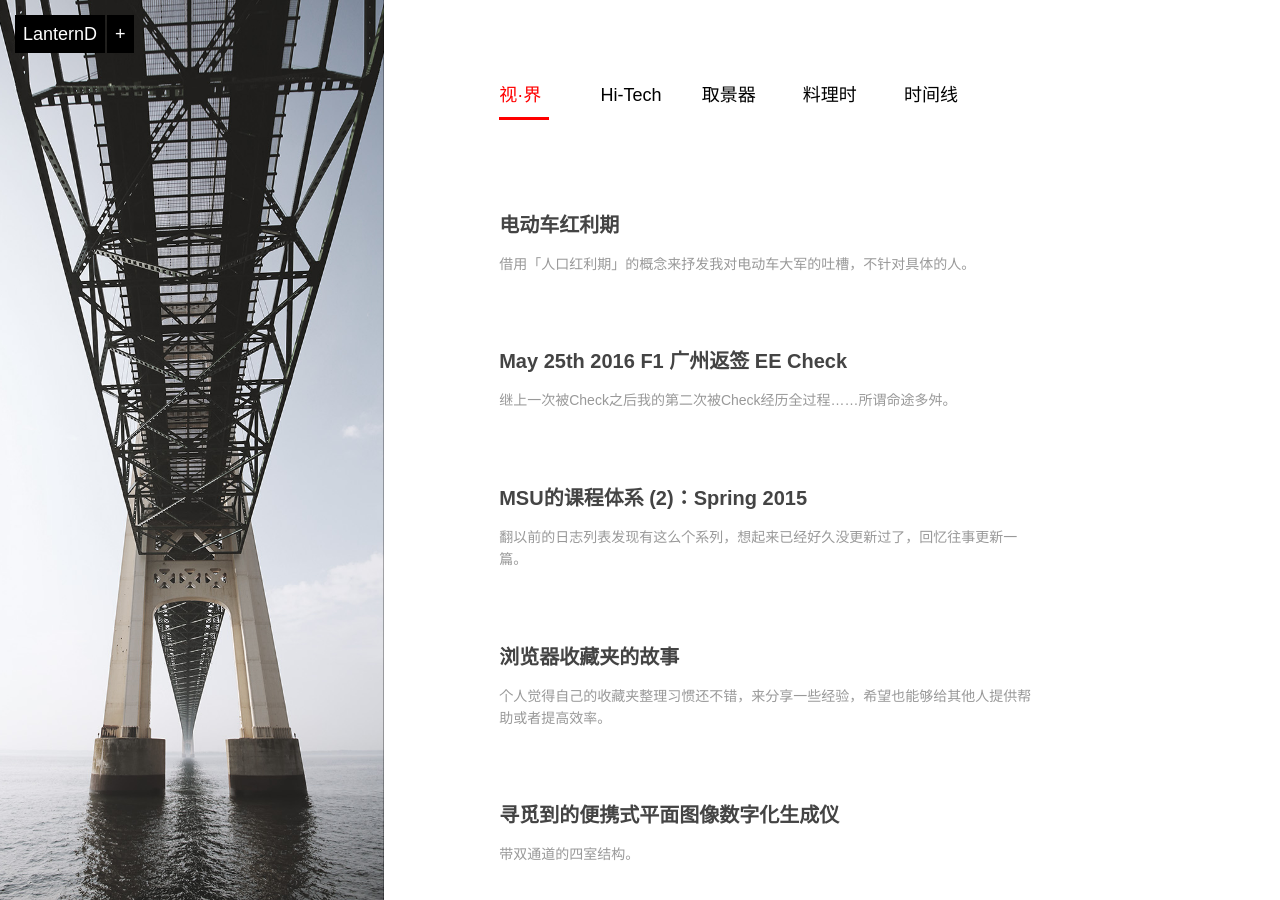
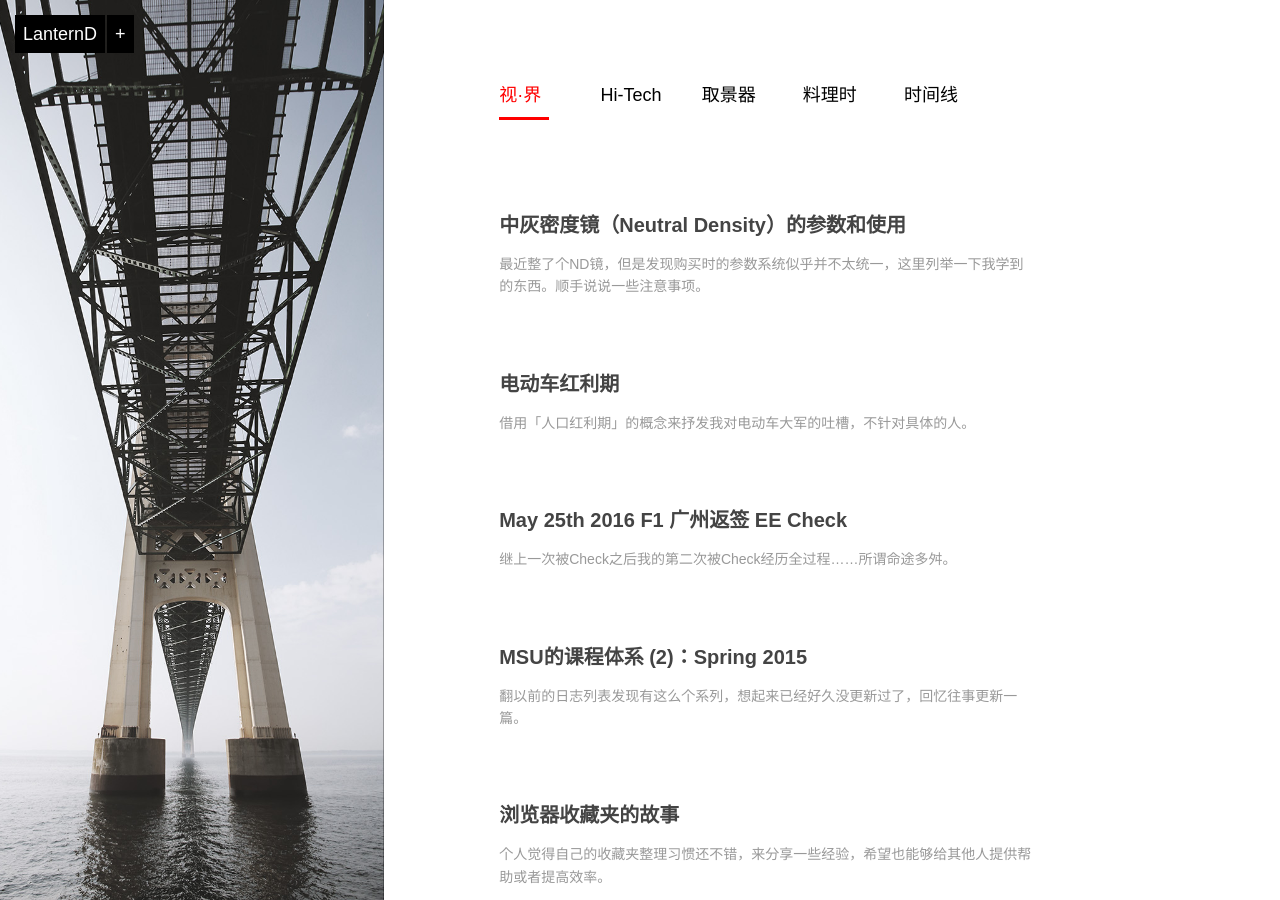
Before and after one commit to LanternD/lanternd.github.io, a Jekyll site: the page built from index.html, in a window 1280 px wide and 900 px high. Built offline with Jekyll 4.4.1, drawn with Linux system fonts in a browser that asks for light colours; the list of posts is cut into pages by our own code.

Commit message:
New post: ND filter introduction

```diff
--- a/blog/_posts/2016-05-26-usa-f1-visa-2nd-check.md
+++ b/blog/_posts/2016-05-26-usa-f1-visa-2nd-check.md
@@ -20,7 +20,7 @@ date: 2016-05-26 12:23:34
 
 　材料列表其实很容易弄到，对F1签证来说就不用相信网上那些长篇大论了。就是确认要递签以后去网银或者中信银行ATM交钱，然后得到收据，之后登录网站之后他会自动识别出你的收据号，不需要自己一个个往里输入。
 
-　最后一步，平时生成「面签确认信」的那个地方现在会变成「文件提交信（Drop Box Confirmation Letter）」。
+　最后一步，平时生成「面签确认信」的那个地方现在会变成「文件提交信（Drop Box Confirmation Letter）」，这个文件上很详细地写了你要提交的材料列表，基本按照上面的弄就行了，不用额外弄什么别的东西。
 
 　弄这个的时候我已经在中信银行（珠江新城支行）了（地址：广州市金穗路32号）。结果发现东西需要打印，后来问了工作人员，然后又自己找了找，最后在「汇美大厦」背面发现了一家打印店，叫「天意快印」，丫的一张纸要一块钱。
 
@@ -141,24 +141,24 @@ Status Updated Date:17-May-2016）你的护照仍然于领事馆中
 
 （M：Me，V：VO）
 
-M: Good Morning.
-V:  Hold a second. I'll be ready soon.
-M: OK.
-(30 seconds later)
-V: Hi.
-M: Hi. I tried to apply for my F1 visa via drop off service, however I received a 221(g) notice. And I bring all the required documents here today.
-（VO继续面无表情，我交材料）
-V: What's your research field?
-M: It's about embedded system, in Electrical Engineering.
-(10 seconds later)
-V: Are you still in the same program?
-M: Yep.
-(20 seconds later)
-V: Are you still doing the same research as before?
-M: Yep.
-(30 seconds, 从右侧文件夹抽出绿纸——又一张221(g))
-V: Your application needs some more time to process. But it would be quicker this time.
-M: OK. Thank you.
+M: Good Morning.<br>
+V:  Hold a second. I'll be ready soon.<br>
+M: OK.<br>
+(30 seconds later)<br>
+V: Hi.<br>
+M: Hi. I tried to apply for my F1 visa via drop off service, however I received a 221(g) notice. And I bring all the<br> required documents here today.<br>
+（VO继续面无表情，我交材料）<br>
+V: What's your research field?<br>
+M: It's about embedded system, in Electrical Engineering.<br>
+(10 seconds later)<br>
+V: Are you still in the same program?<br>
+M: Yep.<br>
+(20 seconds later)<br>
+V: Are you still doing the same research as before?<br>
+M: Yep.<br>
+(30 seconds, 从右侧文件夹抽出绿纸——又一张221(g))<br>
+V: Your application needs some more time to process. But it would be quicker this time. <br>
+M: OK. Thank you. <br>
 
 　后来他一直面无表情，也不和我说「Thank you」或者「Good Bye」，感觉思绪还在上一个老奶奶身上。
 
--- /dev/null
+++ b/hi-tech/_posts/2016-06-16-nd-filter-introduction.md
@@ -0,0 +1,118 @@
+---
+layout: post
+title:  中灰密度镜（Neutral Density）的参数和使用
+description:  最近整了个ND镜，但是发现购买时的参数系统似乎并不太统一，这里列举一下我学到的东西。顺手说说一些注意事项。
+permalink: /nd-filter-introduction/
+categories: [HiTech]
+tags: [ND, 相机, 滤镜, 中灰镜, 减光, 参数]
+date: 2016-06-17 11:29:12
+---
+
+## 首映
+
+　中灰镜是个拍摄风光照片的神器，算是进阶必备。甚至比UV（紫外线滤光镜）和CPL（偏振镜）还值得拥有。
+
+　（理想的）中灰镜能够在不改变物体颜色的前提下把曝光值压低，从而反过来能够**延长曝光时间**。
+
+　然而有时候搜索ND的时候会出来两种参数系统，一种是整数（ND2/4/8/.../1000），另一套系统是小数（ND0.3/0.6/0.9...），那么它们之间怎么切换呢，互相怎么对应上呢？
+
+## 整数系统
+
+### 命名原则
+
+　ND1是标准的亮度，也就是不加任何滤镜的情况，事实上也没有这样的ND镜。这个系统是ND2起步，ND2的**进光量**是ND1的一半。ND4则是1/4，ND8是1/8，依此类推。能买到的有2/4/8/16/32/64/128/256/500/1000/2000等。但是常见的还是2、4、8、500、1000这几个。
+
+　这个系列一般到256都还是有个位、十位数的，到了512的时候就被舍去后两位，变成了「500」。「ND1000」和「ND2000」同理。
+
+### 可调中灰密度镜
+
+　还有一种叫**可调ND镜**。据我所知其原理类似于两片叠在一起的偏振镜，如果恰好两片镜偏振方向重合，那么进来的光就是原来的一半。如果偏振方向垂直，那么减光效果达到最大。一般能买到的可调的ND镜范围都是ND2-400，这个可能是行业标准。也有些奇葩的是ND3-400。但是ND400好像不按套路（2的n次方）出牌？没办法，可能也是这种镜的物理原理导致的，进光量不是1/2的整数倍，和数值没法对应上。
+
+　可调ND镜又分为**有级**的和**无级可调**的。这个主要是旋转结构的机械原理上的区别来实现的。我个人建议买有级的，因为方便算数或者调整相机参数。
+
+### 与曝光补偿的对应关系
+
+　每台相机上都有个参数叫「曝光补偿」（EV，Exposure Value）。通常来说可调的范围在-3到+3之间，以1/3为步长。更高端的相机可以有更大的范围和更细的步长。每一个整数的变化我们称为「1档」（1 stop）。比如，-2和0之间差了两档。
+
+　ND镜的减光效果和曝光补偿有什么关系呢？实际上1档就是和相邻数值相比，一半曝光量的变化，正常曝光量以0为基准。比如-3档就是1/8的曝光量，+3就是8倍的曝光量。
+
+　这样一来就比较清楚了。由于ND只能减光，不能增加光，所以ND2就是减1档，ND4是减2档，ND8减3档，依此类推，ND1000就是减10档曝光值。总之就是，对于「ND**x**」，档数就是**log2(x)**。用过曝光补偿的同学都知道，其实3档已经很多很多了，足够把照片变得特别暗。
+
+### 快门时间
+
+　对于一个NDx滤镜，为了让**曝光量相同**，我们需要把**快门设定为原来的x倍**。那么我们能够把在这段时间内变化的风景都记录下来，创造出独特的影像。在更为苛刻的条件下，比如ND1000，足够把大白天变成「夜景」。为了获得相同的曝光，快门时间需要变为原来的1000倍（准确来说是1024倍），大白天的行人也可以变成动态效果，白云也会留下一条丝状的轨迹。
+
+### ND滤镜的叠加
+
+　把两块整数系统的ND滤镜叠加在一起，用到的是乘法：例如ND1000可以用两块ND32的滤镜组合得到（32*32=1024）。这一点还是比较有意思。
+
+## 小数系统
+
+　小数系统在国内的购物网站不太常见，美国可能比较常用。
+
+### 命名原则
+
+　和整数的最大区别是它在计算过程中用的是**10为底的对数**。
+
+　log10(2)=0.3——一半的曝光量。
+
+　剩下的就好说了：0.6=log10(4)=2*log10(2)——四分之一的曝光量；0.9对应着八分之一。
+
+### 和曝光补偿的对应关系
+
+　这部分也很好说，由上面提到的可以很容易得知：0.3是1档，0.6是2档，0.9是3档……由于已经取过对数了，以「0.3」为倍数的这个系统可以很容易求出「档数」，对于调整参数也会容易一些。
+
+### 快门时间
+
+　快门时间的变化和整数系统是一致的，就是计算公式绕一下。小数系统NDx的滤镜，得先用x除以3，得到一个整数y。然后延长后的快门时间就是原来的2的y次方倍。
+
+### ND滤镜的叠加
+
+　依旧得益于取了对数的系统，ND滤镜的叠加计算方法可以从乘法变成加法。比如两块ND0.9的滤镜叠加，得到的是ND1.8的效果。
+
+　这点应该也是不难理解的。
+
+### 与整数系统的转换
+
+　关于这两个系统的最后一点要说的就是两者之间的转换了。
+
+　由于我们引入了档数的概念，用它作为中间变量不难得到对应的值。
+
+ND2 = ND0.3 = 1档
+ND4 = ND0.6 = 2档
+ND8 = ND0.9 = 3档
+……
+ND1000 = ND3.0 = 10档
+ND2000 = ND3.3 = 11档
+
+## ND滤镜物语
+
+　下面再说说ND镜的相关内容，因为以后应该也不会再写相关的东西了，顺手把一些想法给补上。
+
+### 拍摄使用
+
+　使用ND镜的前提是必须有三脚架，因为长曝光基本手持是要废片的，更多可参考[这里](/tripod-usage/)。
+
+　另外就是学会**参数的计算和转换**。用档数比较高的ND镜，测光测出来很可能需要大于30秒的快门，这个在相机内只能靠Bulb门模式实现了。那么具体要多少秒的快门才能得到正常曝光的图片呢？第一步我们要测出加ND镜之前的曝光参数。首先在ISO，光圈定了以后先测一次光，得到快门值，T0。然后根据ND镜减光档数x来求加滤镜后的曝光时长：**T1=T0*2^x**（此处有按计算器步骤）。
+
+　基本上就是上面小节提到的内容的综合。确定好以后在快门线里设定好需要的值，然后启动拍摄（别忘了把ND装上……）。也可以自己拿个秒表掐准曝光时间，然后手动控制。需要[摇黑卡](http://academy.fengniao.com/366/3662521.html)的话请自行Happy。
+
+### ND的形状
+
+　ND镜普遍有**圆的**和**方的**两种（「圆方，你怎么看」）。圆的直接拧到镜头前面就可以用。方的ND需要先把一个滤镜架拧到镜头前面的螺纹里，然后把ND镜卡在滤镜架上。
+
+　做工好的滤镜架其实不便宜，所以方的ND成本要高一些。但我个人建议**买方的比较好**。首先，省事的时候把方的ND往镜头前面一放就行了，有时候还是很便捷的。其次，圆的滤镜是有尺寸的，镜头多了只能照顾到其中一部分，而方的ND一般都是100 mm X 100 mm，几乎所有镜头口径都是可以覆盖完的；再者，有些广角镜头最前端是凸出来的，圆的根本没法往上拧，而滤镜架+方镜片可以解决这个问题。
+
+### 选购
+
+　**买能买得起的最好的**。不要贪便宜，要么还不如不买。牌子嘛，泡泡论坛就知道了，一般就是LEE、NiSi、TIFFEN、B+W这些。价格到一定高度以后其实差别没有特别大。不同牌子相近的款式看看网上的测评报告买就差不多了。不缺钱就买该参数下最贵的……
+
+　我个人觉得至少需要两块ND镜，一块应付光线特别强的情景（可能会稍微用得少一些），比如大中午，另一块应付日出日落时的光线强度，把曝光时间延长到10-20秒这样会有比较大的创作空间。更长的曝光时间可以把两块滤镜叠在一起来实现。
+
+### 渐变中灰密度镜（GND）
+
+　买贵的！其他超出考纲范围，不说了：）。
+
+## 尾部
+
+　总结来说就是：「摄影毁一生」。
```
